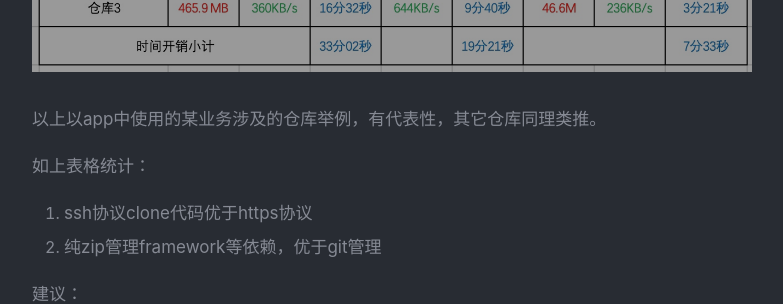
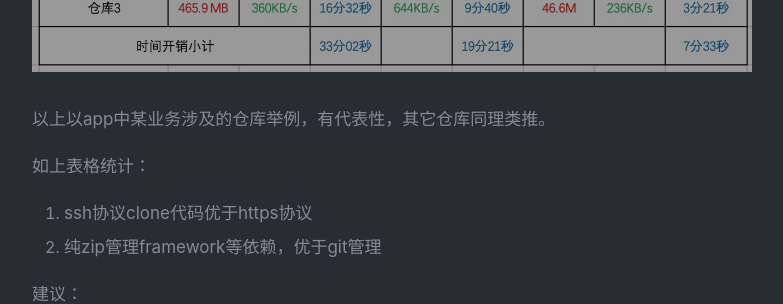
Before and after one commit to action121/action121.github.com, a Jekyll site: the page built from _posts/2022-11-23-iOS Git仓库及资源下载加速调研.md, in a window 1280 px wide and 900 px high, scrolled down 5192 px. Shown: the part 151-455 px from the top of the window, without its empty margins (248-1031 px from the left). Built offline with Jekyll 4.4.1, drawn with Linux system fonts in a browser that asks for light colours; nearby versions of some CDN libraries; comment, search, counter and statistics services are not loaded; a style sheet for code colours, icons or effects is not loaded; some of the changed lines change nothing that is shown.

Commit message:
iOS Git仓库及资源下载加速调研

```diff
--- a/_posts/2022-11-23-iOS Git仓库及资源下载加速调研.md
+++ b/_posts/2022-11-23-iOS Git仓库及资源下载加速调研.md
@@ -103,7 +103,7 @@
 
 ![](../../../assets/img/16692584277236/16692602334280.jpg)
 
-以上以app中使用的某业务涉及的仓库举例，有代表性，其它仓库同理类推。
+以上以app中某业务涉及的仓库举例，有代表性，其它仓库同理类推。
 
 如上表格统计：
 
@@ -116,10 +116,10 @@
 1. Git clone，从目前的https协议调整为使用ssh协议，可参考 [批量修改pod spec中的git URL](https://action121.github.io/2022/11/07/%25E6%2589%25B9%25E9%2587%258F%25E4%25BF%25AE%25E6%2594%25B9pod-spec%25E4%25B8%25AD%25E7%259A%2584git-URL.html)
 进行批量修改
 
-1. git仓库大库需要瘦身，采用git + http zip方式管理代码及资源文件
+2. git仓库大库需要瘦身，采用git + http zip方式管理代码及资源文件
 
 * 关于瘦身，可参考 [Git瘦身](https://action121.github.io/2020/09/02/Git%25E7%2598%25A6%25E8%25BA%25AB.html)
 
 * 关于 zip 文件托管及podspec制作，可参考bugly或者高德地图等开源库的zip文件托管
 
-2. cocoapods install 浅拷贝加速 ，可参考 [cocoapods install加速](https://action121.github.io/2021/03/25/cocoapods-install%25E5%258A%25A0%25E9%2580%259F.html)
+3. cocoapods install 浅拷贝加速 ，可参考 [cocoapods install加速](https://action121.github.io/2021/03/25/cocoapods-install%25E5%258A%25A0%25E9%2580%259F.html)
```
